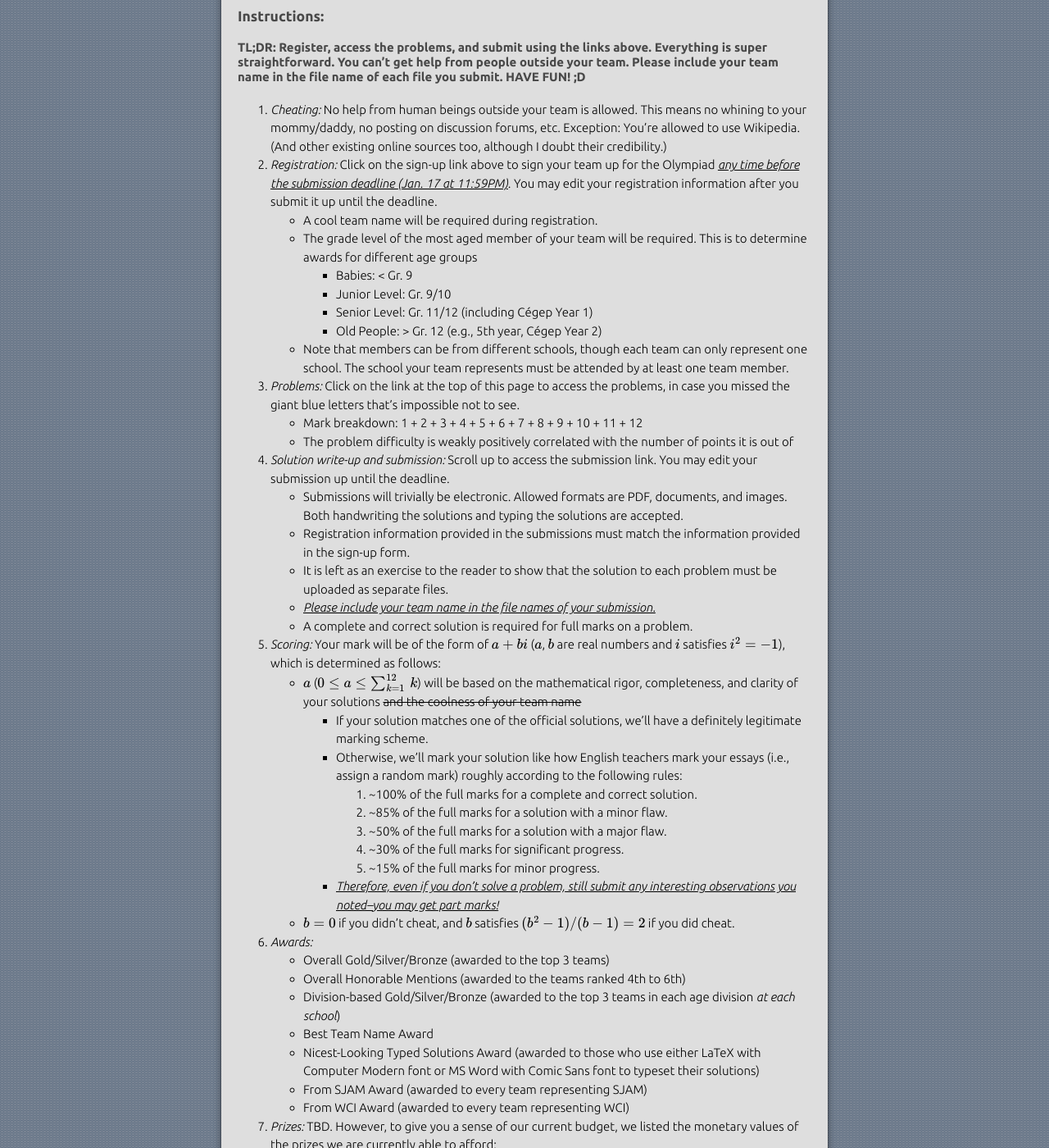
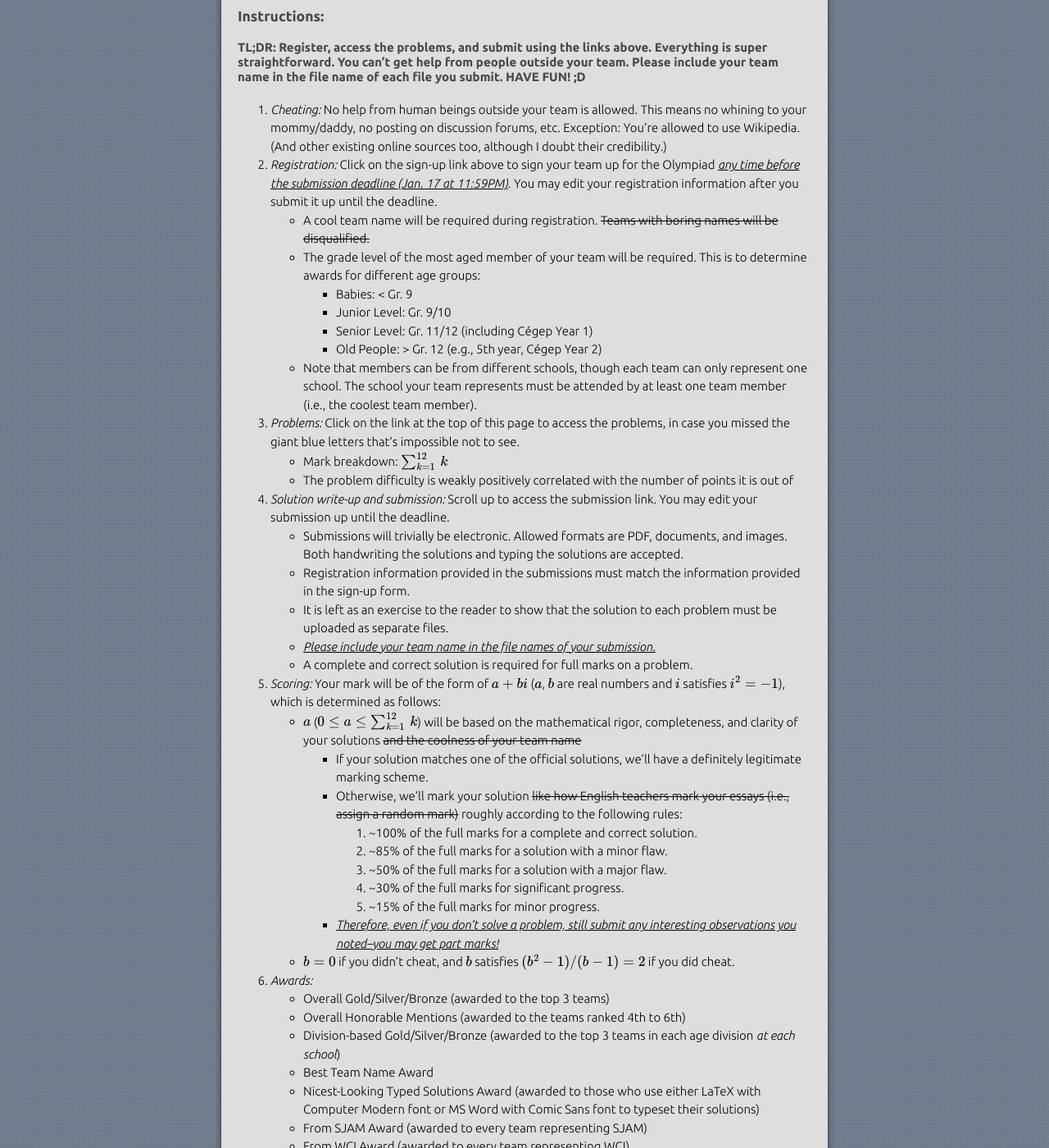
Before and after one commit to sjammathletes/sjammathletes.github.io, a Jekyll site: the page built from sjammo.md, in a window 1280 px wide and 1400 px high, scrolled down 1013 px. Shown: the whole window at 82% size. Built offline with Jekyll 4.4.1, drawn with Linux system fonts in a browser that asks for light colours; our own code applies the rules of GitHub Pages for plain Markdown files.

Commit message:
corrections

```diff
--- a/sjammo.md
+++ b/sjammo.md
@@ -23,15 +23,15 @@ If you have any questions or comments, please email Zed (liz0075@wrdsb.ca), Tian
 #### TL;DR: Register, access the problems, and submit using the links above. Everything is super straightforward. You can’t get help from people outside your team. Please include your team name in the file name of each file you submit. HAVE FUN! ;D
 1. *Cheating:* No help from human beings outside your team is allowed. This means no whining to your mommy/daddy, no posting on discussion forums, etc. Exception: You’re allowed to use Wikipedia. (And other existing online sources too, although I doubt their credibility.)
 2. *Registration:* Click on the sign-up link above to sign your team up for the Olympiad <i><ins>any time before the submission deadline (Jan. 17 at 11:59PM)</ins></i>. You may edit your registration information after you submit it up until the deadline.
-    - A cool team name will be required during registration.
-    - The grade level of the most aged member of your team will be required. This is to determine awards for different age groups
+    - A cool team name will be required during registration. ~~Teams with boring names will be disqualified.~~
+    - The grade level of the most aged member of your team will be required. This is to determine awards for different age groups:
         - Babies: < Gr. 9
         - Junior Level: Gr. 9/10
         - Senior Level: Gr. 11/12 (including Cégep Year 1)
         - Old People: > Gr. 12 (e.g., 5th year, Cégep Year 2)
-    - Note that members can be from different schools, though each team can only represent one school. The school your team represents must be attended by at least one team member.
+    - Note that members can be from different schools, though each team can only represent one school. The school your team represents must be attended by at least one team member (i.e., the coolest team member).
 3. *Problems:* Click on the link at the top of this page to access the problems, in case you missed the giant blue letters that’s impossible not to see.
-    - Mark breakdown: 1 + 2 + 3 + 4 + 5 + 6 + 7 + 8 + 9 + 10 + 11 + 12
+    - Mark breakdown: \\(\sum_{k=1}^{12}\, k\\)
     - The problem difficulty is weakly positively correlated with the number of points it is out of
 4. *Solution write-up and submission:* Scroll up to access the submission link. You may edit your submission up until the deadline.
     - Submissions will trivially be electronic. Allowed formats are PDF, documents, and images. Both handwriting the solutions and typing the solutions are accepted.
@@ -42,7 +42,7 @@ If you have any questions or comments, please email Zed (liz0075@wrdsb.ca), Tian
 5. *Scoring:* Your mark will be of the form of \\(a + bi\\) (\\(a\\), \\(b\\) are real numbers and \\(i\\) satisfies \\(i^2 = -1\\)), which is determined as follows:
     - \\(a\\) (\\(0 \leq a \leq \sum_{k=1}^{12}\, k \\)) will be based on the mathematical rigor, completeness, and clarity of your solutions ~~and the coolness of your team name~~
         - If your solution matches one of the official solutions, we’ll have a definitely legitimate marking scheme.
-        - Otherwise, we’ll mark your solution like how English teachers mark your essays (i.e., assign a random mark) roughly according to the following rules:
+        - Otherwise, we’ll mark your solution ~~like how English teachers mark your essays (i.e., assign a random mark)~~ roughly according to the following rules:
             1. ~100% of the full marks for a complete and correct solution.
             2. ~85% of the full marks for a solution with a minor flaw.
             3. ~50% of the full marks for a solution with a major flaw.
```
